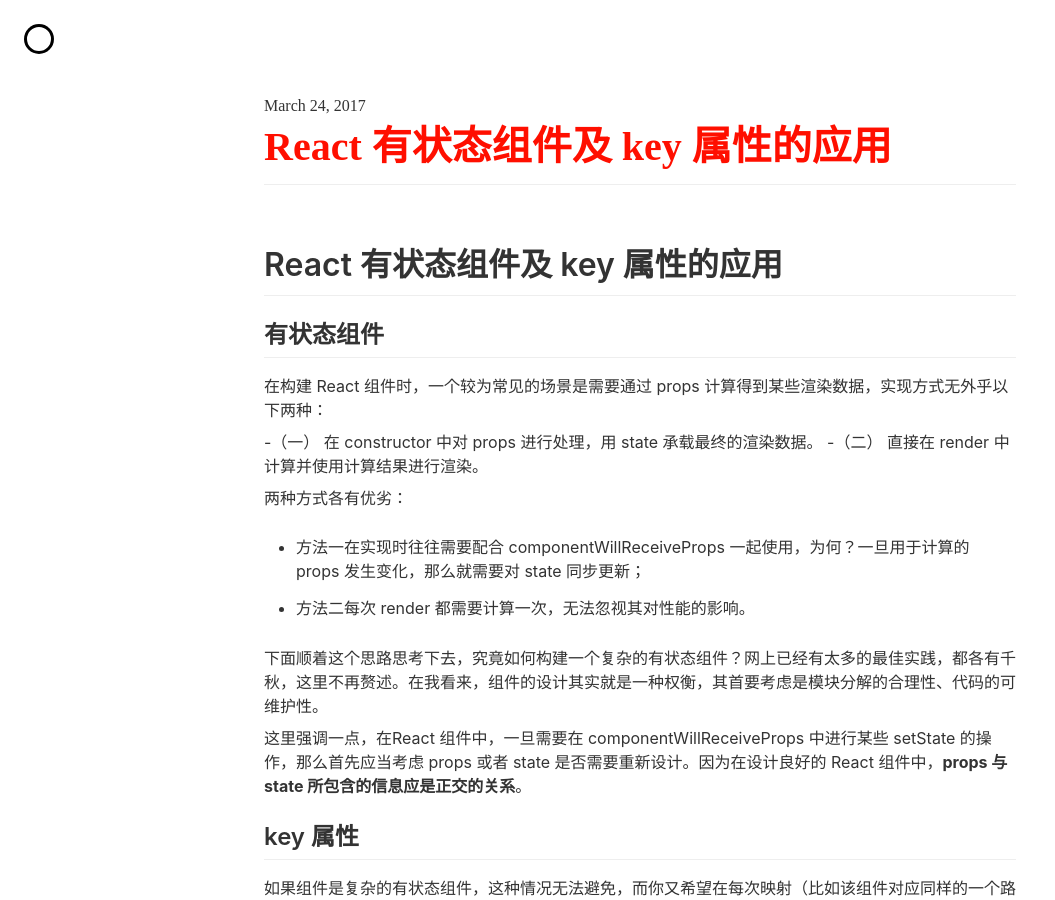
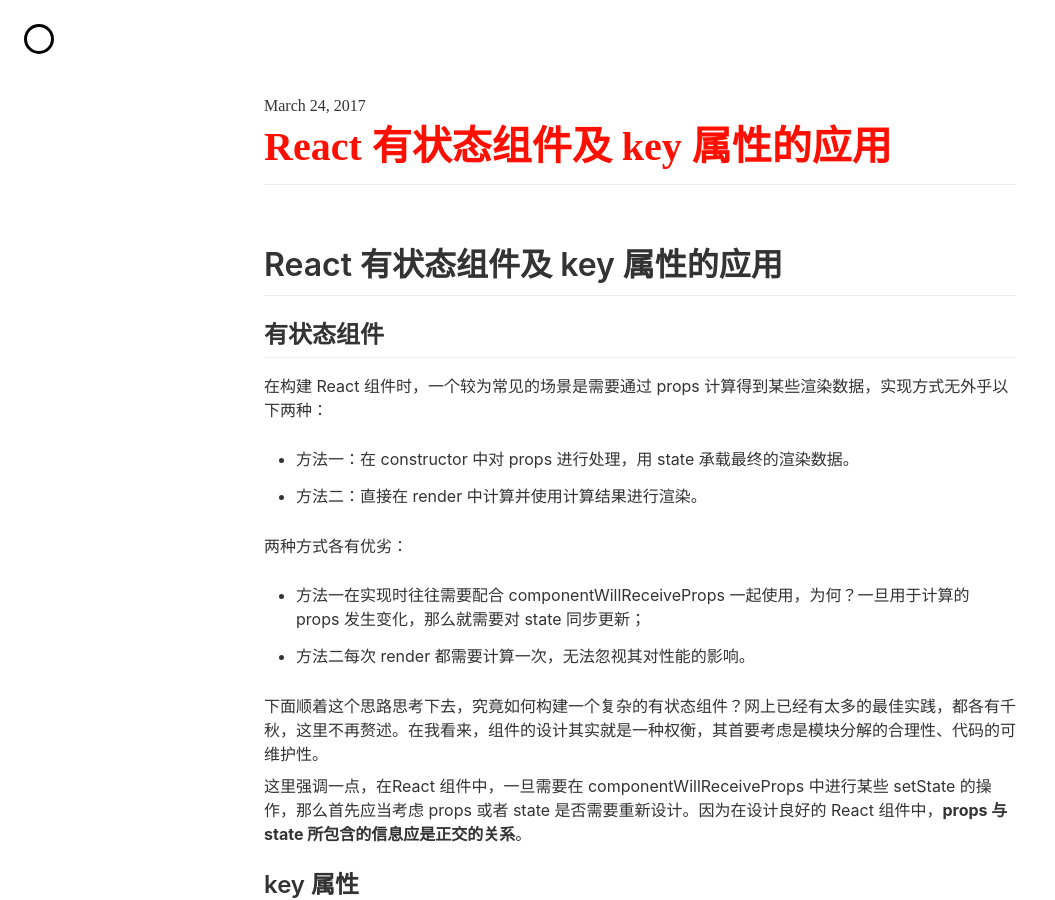
Before and after one commit to alcat2008/alcat2008.github.io, a Jekyll site: the page built from _posts/2017-03-24-react-stateful-component-key.md, in a window 1280 px wide and 900 px high. Shown: the whole window, without its empty margins (0-1055 px from the left). Built offline with Jekyll 4.4.1, drawn with Linux system fonts in a browser that asks for light colours; nearby versions of some CDN libraries; some web fonts are replaced; comment, search, counter and statistics services are not loaded.

Commit message:
docs: fix some line feed

```diff
--- a/_posts/2017-03-24-react-stateful-component-key.md
+++ b/_posts/2017-03-24-react-stateful-component-key.md
@@ -13,8 +13,8 @@
 
 在构建 React 组件时，一个较为常见的场景是需要通过 props 计算得到某些渲染数据，实现方式无外乎以下两种：
 
--（一） 在 constructor 中对 props 进行处理，用 state 承载最终的渲染数据。
--（二） 直接在 render 中计算并使用计算结果进行渲染。
+- 方法一：在 constructor 中对 props 进行处理，用 state 承载最终的渲染数据。
+- 方法二：直接在 render 中计算并使用计算结果进行渲染。
 
 两种方式各有优劣：
 
@@ -111,5 +111,5 @@
 
 ## 参考资料
 
-[how to reload a route?](https://github.com/ReactTraining/react-router/issues/1982)
-[React 实践心得：key 属性的原理和用法](http://taobaofed.org/blog/2016/08/24/react-key/)
+- [how to reload a route?](https://github.com/ReactTraining/react-router/issues/1982)
+- [React 实践心得：key 属性的原理和用法](http://taobaofed.org/blog/2016/08/24/react-key/)
```
